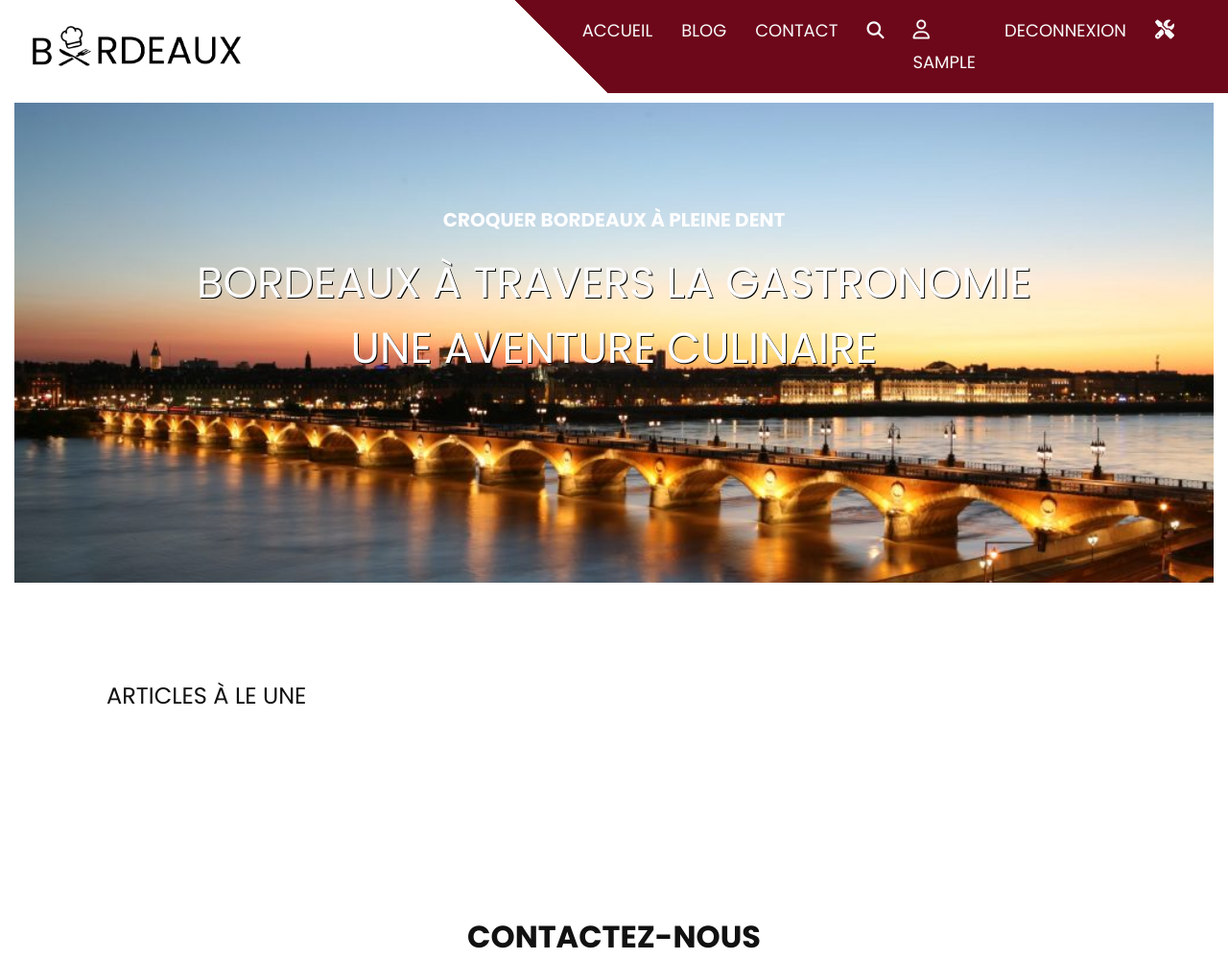
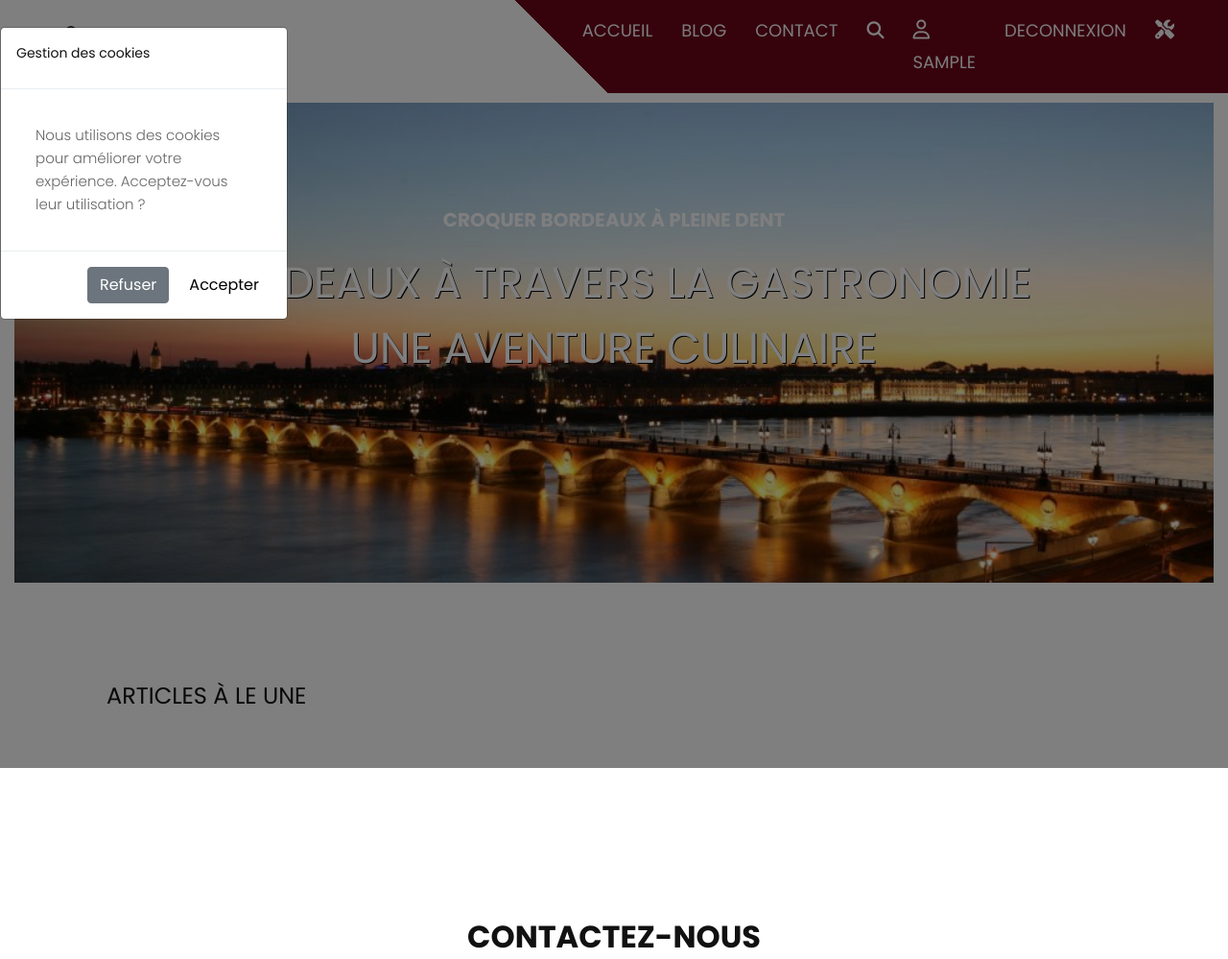
Before and after one commit to nauwai/BLOGART25, a PHP site: page / in a window 1280 px wide. Shown: the top 999 px of the page at 96% size. Run offline with PHP 8.4, Linux system fonts and the light colour scheme; the visitor is signed in with stand-in values (Sample User, id 1); data that the repository does not hold is empty; some libraries are stand-ins or nearby versions; some web fonts are replaced.

Commit message:
commentair erreur

```diff
--- a/footer.php
+++ b/footer.php
@@ -23,6 +23,24 @@
     })
 </script>
 
+<script>
+    document.addEventListener("DOMContentLoaded", function() {
+        if (!sessionStorage.getItem("cookieModalShown")) {
+            let cookieModal = new bootstrap.Modal(document.getElementById("cookieModal"));
+            cookieModal.show();
+            sessionStorage.setItem("cookieModalShown", "true");
+        }
+        document.getElementById("acceptCookies").addEventListener("click", function() {
+            let cookieModal = bootstrap.Modal.getInstance(document.getElementById("cookieModal"));
+            cookieModal.hide();
+        });
+        document.getElementById("rejectCookies").addEventListener("click", function() {
+            let cookieModal = bootstrap.Modal.getInstance(document.getElementById("cookieModal"));
+            cookieModal.hide();
+        });
+    });
+</script>
+
 <script src="<?php echo ROOT_URL . '/src/js/jquery.min.js' ?>"></script>
 <script src="<?php echo ROOT_URL . '/src/js/popper.min.js' ?>"></script>
 <script src="<?php echo ROOT_URL . '/src/js/bootstrap.bundle.js' ?>"></script>
--- a/index.php
+++ b/index.php
@@ -1,14 +1,30 @@
 <?php
+ob_start();
+
 require_once 'header.php';
 //var_dump($_SESSION);
 
-if (empty($_SESSION)) {
-    header("Location: views/backend/security/login.php");
-}
 
 $articles = sql_select('ARTICLE', "*", "1", null, "dtCreaArt DESC", "2");
 //var_dump($articles);
 ?>
+    <!-- Modal -->
+    <div class="modal fade" id="cookieModal" tabindex="-1" aria-hidden="true" data-bs-backdrop="static">
+        <div class="modal-dialog modal-sm">
+            <div class="modal-content">
+                <div class="modal-header">
+                    <h5 class="modal-title">Gestion des cookies</h5>
+                </div>
+                <div class="modal-body">
+                    <p>Nous utilisons des cookies pour améliorer votre expérience. Acceptez-vous leur utilisation ?</p>
+                </div>
+                <div class="modal-footer">
+                    <button type="button" class="btn btn-secondary" id="rejectCookies">Refuser</button>
+                    <button type="button" class="btn btn-primary" id="acceptCookies">Accepter</button>
+                </div>
+            </div>
+        </div>
+    </div>
 
     <!-- banner section start -->
     <div class="container-fluid">
@@ -96,4 +112,5 @@ $articles = sql_select('ARTICLE', "*", "1", null, "dtCreaArt DESC", "2");
         </form>
     </div>
     <!--Form end-->
-<?php require_once 'footer.php'; ?>
+<?php require_once 'footer.php'; ob_end_flush();
+?>
--- a/src/css/style.css
+++ b/src/css/style.css
@@ -219,6 +219,13 @@ button {
 
 .padding_0 {
     padding: 0px;
+}
+
+#cookieModal {
+    position: fixed;
+    bottom: 20px;
+    right: 20px;
+    max-width: 300px;
 }
 
 .bg-light {
```
